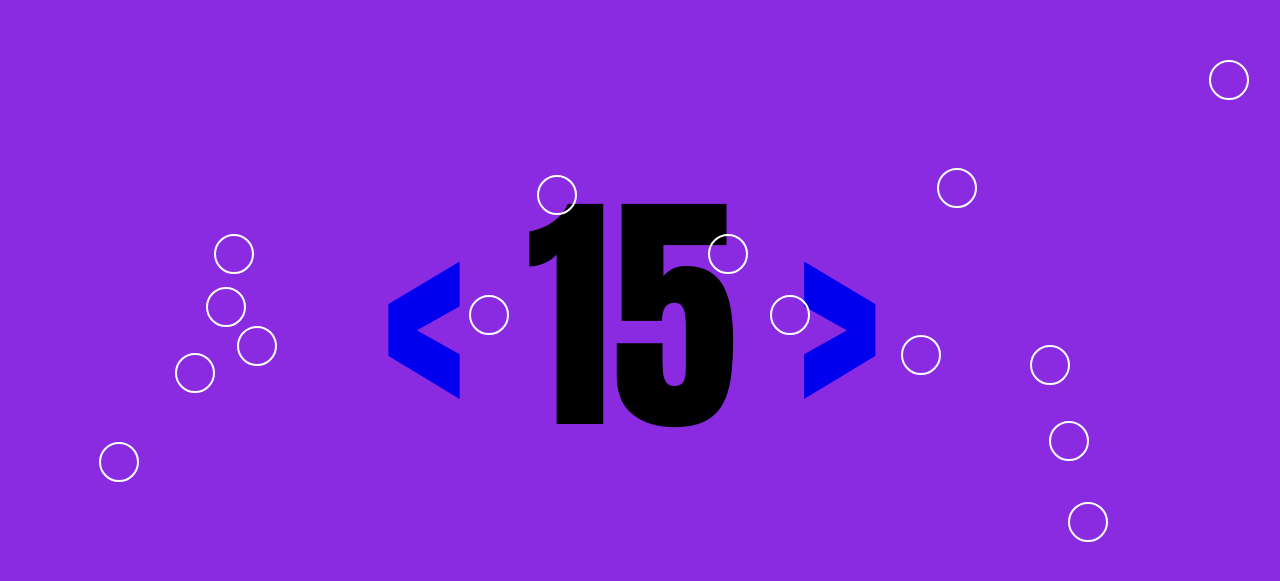
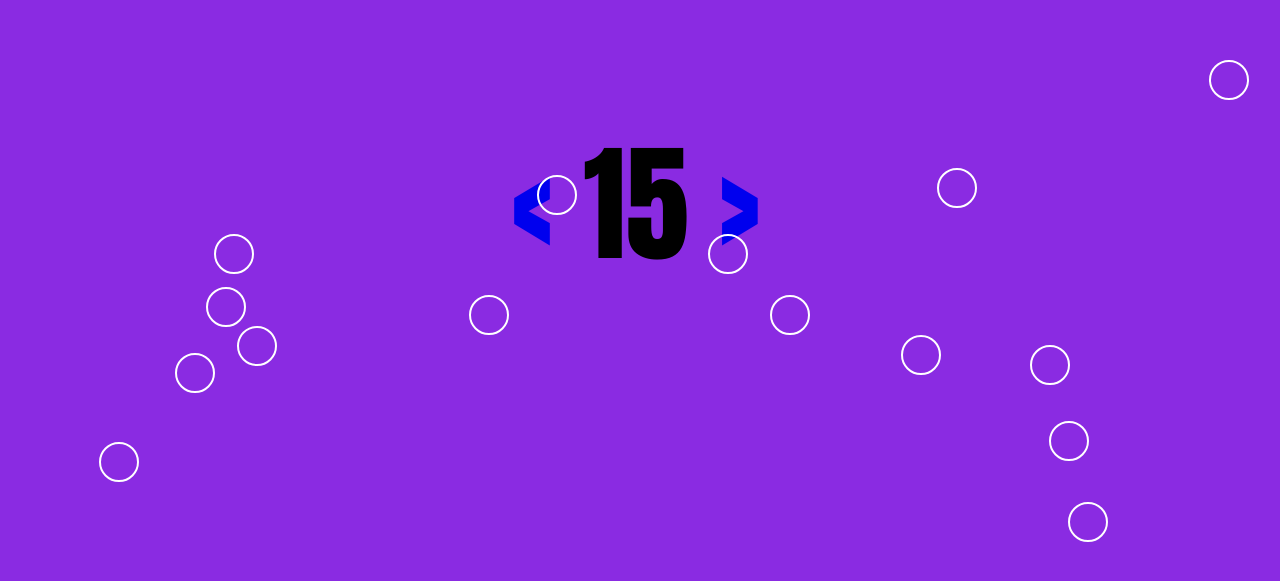
Before and after one commit to devmildfire/circles, a plain HTML site: page index.html in a window 1280 px wide. Shown: the part 173-754 px from the top of the page. Drawn offline with Linux system fonts and the light colour scheme.

Commit message:
add number placement

```diff
--- a/style.css
+++ b/style.css
@@ -17,7 +17,6 @@ label {
     flex: 1;
     align-items: stretch;
     min-height: 100vh;
-    align-items: center;
     background-color: #018DED;
   }
 
@@ -40,8 +39,10 @@ label {
   #numberParagraph {
     color:black;
     font-family: Impact, Haettenschweiler, 'Arial Narrow Bold', sans-serif;
-    font-size: max(16px, 20vw);
+    font-size: max(16px, 10vw);
     position: absolute;
-    top: 5vh;
-    left: 30vw;
+    top: 35%;
+    left: 40%;
+    margin: 0px;
+    padding: 0px;
   }
```
Also changed, not shown: index.html (+1 -15 lines).
